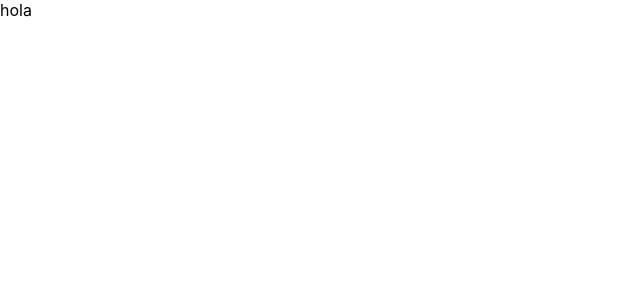
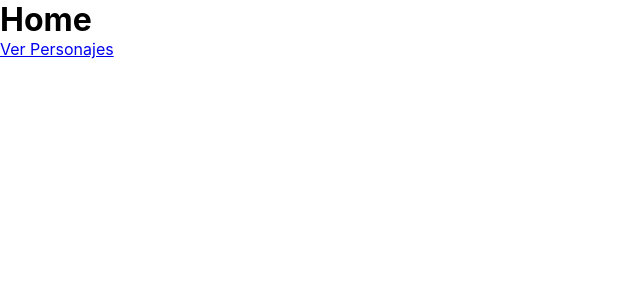
Before and after one commit to ValeriaPaparelli/test-react-app, a React (Create React App) app: page / in a window 1280 px wide. Shown: the top 300 px of the page, without its empty margins (0-640 px from the left). Built offline with nearby package versions, Linux system fonts and the light colour scheme.

Commit message:
fetching de datos

```diff
--- a/package.json
+++ b/package.json
@@ -11,6 +11,7 @@
     "@testing-library/jest-dom": "^5.16.5",
     "@testing-library/react": "^13.4.0",
     "@testing-library/user-event": "^13.5.0",
+    "axios": "^1.2.3",
     "formik": "^2.2.9",
     "react": "^18.2.0",
     "react-dom": "^18.2.0",
--- a/src/App.js
+++ b/src/App.js
@@ -1,5 +1,16 @@
+import { BrowserRouter, Routes, Route } from "react-router-dom";
+import Characters from "./components/pages/characters/Characters";
+import Home from "./components/pages/home/Home";
+
 function App() {
-  return <div className="App">hola</div>;
+  return (
+    <BrowserRouter>
+      <Routes>
+        <Route path="/" element={<Home />} />
+        <Route path="/characters" element={<Characters />} />
+      </Routes>
+    </BrowserRouter>
+  );
 }
 
 export default App;
--- /dev/null
+++ b/src/components/common/cardCharacter/CardCharacter.jsx
@@ -0,0 +1,30 @@
+import React from 'react'
+import { Card, CardActionArea, CardContent, CardMedia, Typography } from '@mui/material';
+
+const CardCharacter = ({character}) => {
+
+    const {image, name, status} = character
+
+  return (
+    <Card sx={{width: 350 }}>
+        <CardActionArea>
+            <CardMedia
+                component="img"
+                height="170"
+                image={image}
+                alt="green iguana"
+            />
+        <CardContent>
+            <Typography gutterBottom variant="h5" component="div">
+                {name}
+            </Typography>
+            <Typography variant="body2" color="text.secondary">
+                {status}
+            </Typography>
+        </CardContent>
+        </CardActionArea>
+    </Card>
+  )
+}
+
+export default CardCharacter
--- /dev/null
+++ b/src/components/pages/characters/Characters.jsx
@@ -0,0 +1,47 @@
+import { Typography } from '@mui/material';
+import axios from 'axios';
+import React from 'react'
+import { useEffect, useState } from 'react';
+import CardCharacter from '../../common/cardCharacter/CardCharacter';
+
+const Characters = () => {
+
+    const [characters, setCharacters] = useState([])
+
+    useEffect(()=>{
+       /*  fetch("https://rickandmortyapi.com/api/character")
+            .then(res => res.json())
+            .then(res => setCharacters(res.results)) */
+
+           axios.get("https://rickandmortyapi.com/api/character")
+            .then(res => setCharacters(res.data.results))
+    }, [])
+
+    console.log(characters)
+
+  return (
+    <>
+      <Typography variant='h2' color="primary" align='center'>Personajes</Typography>
+      <div style={{
+        width:"100%",
+        display:"flex",
+        flexWrap:"wrap",
+        justifyContent:"center",
+        alignItems:"center",
+        gap:"20px",
+        padding:"20px",
+      }}>
+      {
+        characters.map(character=>{ //El método map siempre necesita la key
+            return (
+                <CardCharacter character={character} key={character.id}/>
+            )
+        })
+      }
+      </div>
+    </>
+
+  )
+}
+
+export default Characters
--- /dev/null
+++ b/src/components/pages/home/Home.jsx
@@ -0,0 +1,13 @@
+import React from 'react'
+import { Link } from 'react-router-dom'
+
+const Home = () => {
+  return (
+    <>
+    <h1>Home</h1>
+    <Link to={"/characters"}>Ver Personajes</Link>
+    </>
+  )
+}
+
+export default Home
--- a/src/index.css
+++ b/src/index.css
@@ -1,5 +1,7 @@
-body {
+* {
   margin: 0;
+  padding: 0;
+  box-sizing: border-box;
   font-family: -apple-system, BlinkMacSystemFont, 'Segoe UI', 'Roboto', 'Oxygen',
     'Ubuntu', 'Cantarell', 'Fira Sans', 'Droid Sans', 'Helvetica Neue',
     sans-serif;
```
Also changed, not shown: 1 other file (tests, documents, lock files or other folders).
